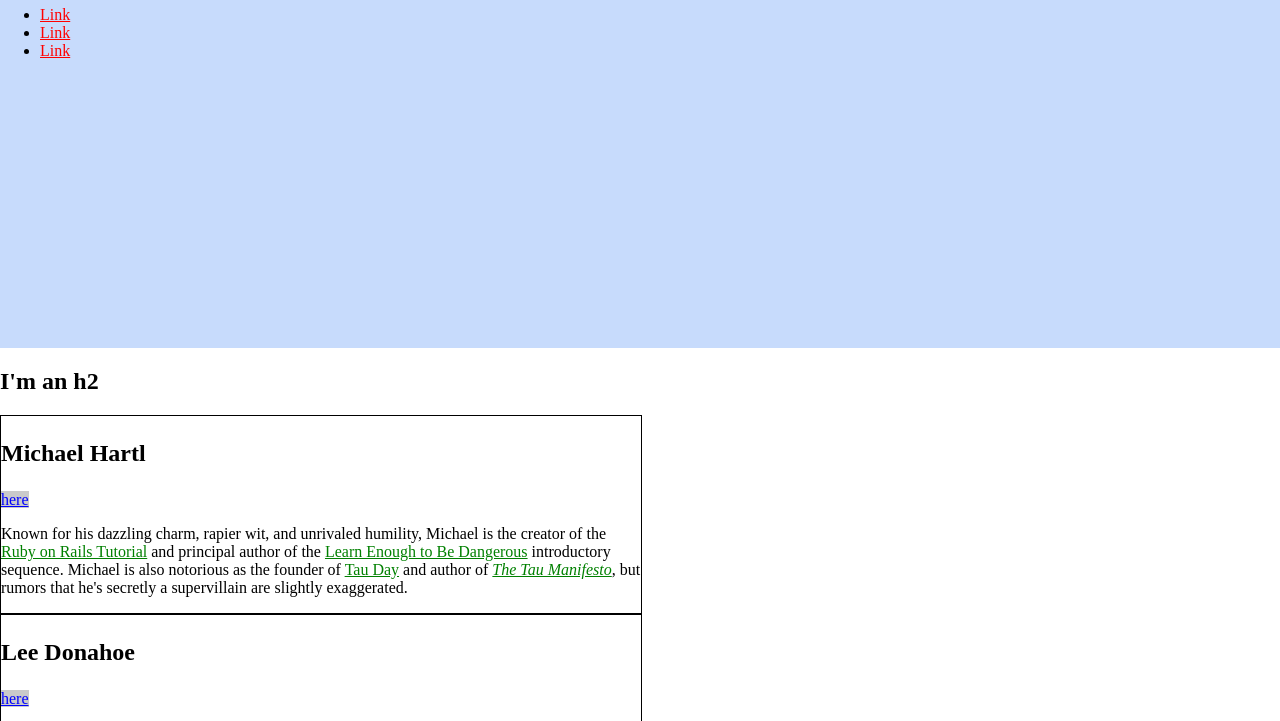
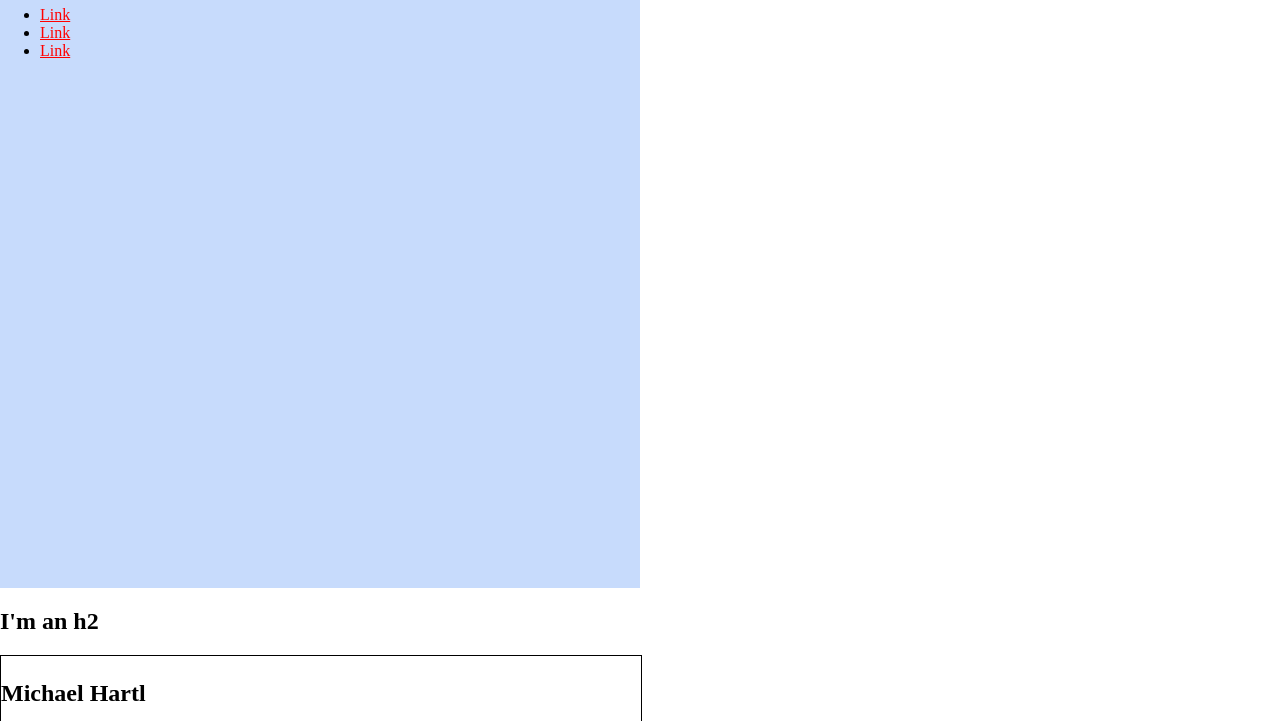
Before and after one commit to SK727-star/SK727-star.github.io, a plain HTML site: page index.html in a window 1280 px wide. Shown: the part 52-773 px from the top of the page. Drawn offline with Linux system fonts and the light colour scheme.

Commit message:
coplete css 3

```diff
--- a/css/main.css
+++ b/css/main.css
@@ -19,7 +19,8 @@ a {
 /* ヒーロースタイル */
 .full-hero{
   background-color: #c7dbfc;
-  height: 50vh;
+  height: 50vw;
+  width: 50vw;
 }
 
 /* バイオグラフィースタイル */
```
